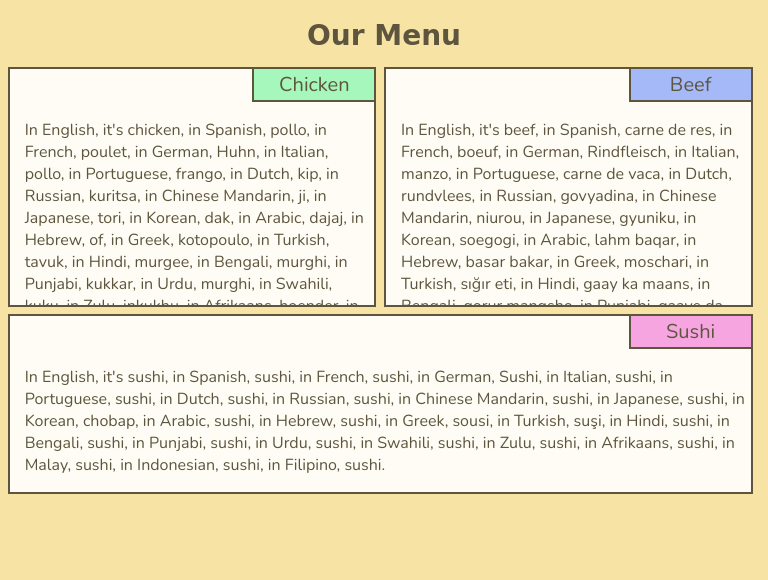
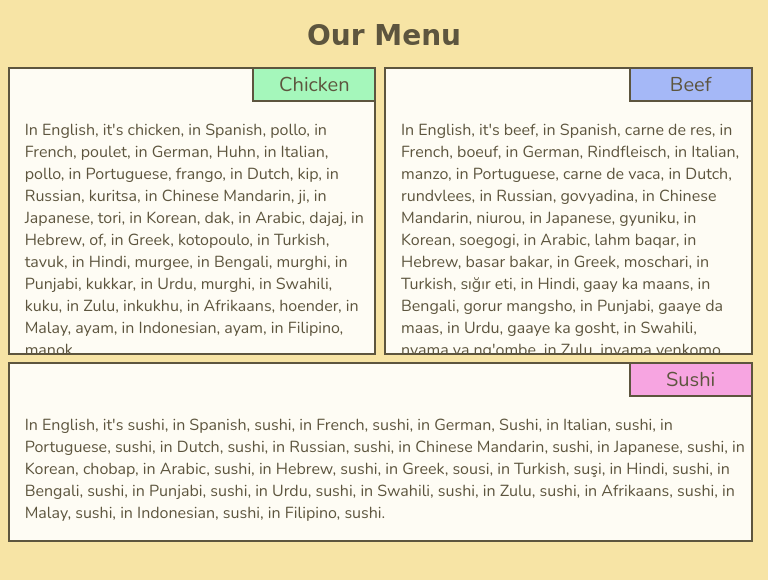
Before and after one commit to mdiaz215/mod2-solution, a plain HTML site: page index.html in a window 768 px wide. Drawn offline with nearby package versions, Linux system fonts and the light colour scheme; a web font is replaced by a local one.

Commit message:
css change

```diff
--- a/css/style.css
+++ b/css/style.css
@@ -61,7 +61,7 @@ div#content {
     margin-bottom: 1%;
     overflow: auto;
     width: 32%;
-    height: 15em;
+    max-height: 18em;
     border: 2px solid #5D553E;
     box-sizing: border-box;
   }
@@ -75,7 +75,7 @@ div#content {
     margin-bottom: 1%;
     overflow: auto;
     width: 48%;
-    max-height: 15em;
+    max-height: 18em;
     border: 2px solid #5D553E;
     box-sizing: border-box;
   }
@@ -85,7 +85,7 @@ div#content {
     margin-left: 1%;
     overflow: auto;
     width: 97%;
-    max-height: 15em;
+    max-height: 18em;
     border: 2px solid #5D553E;
     box-sizing: border-box;
   }
```
